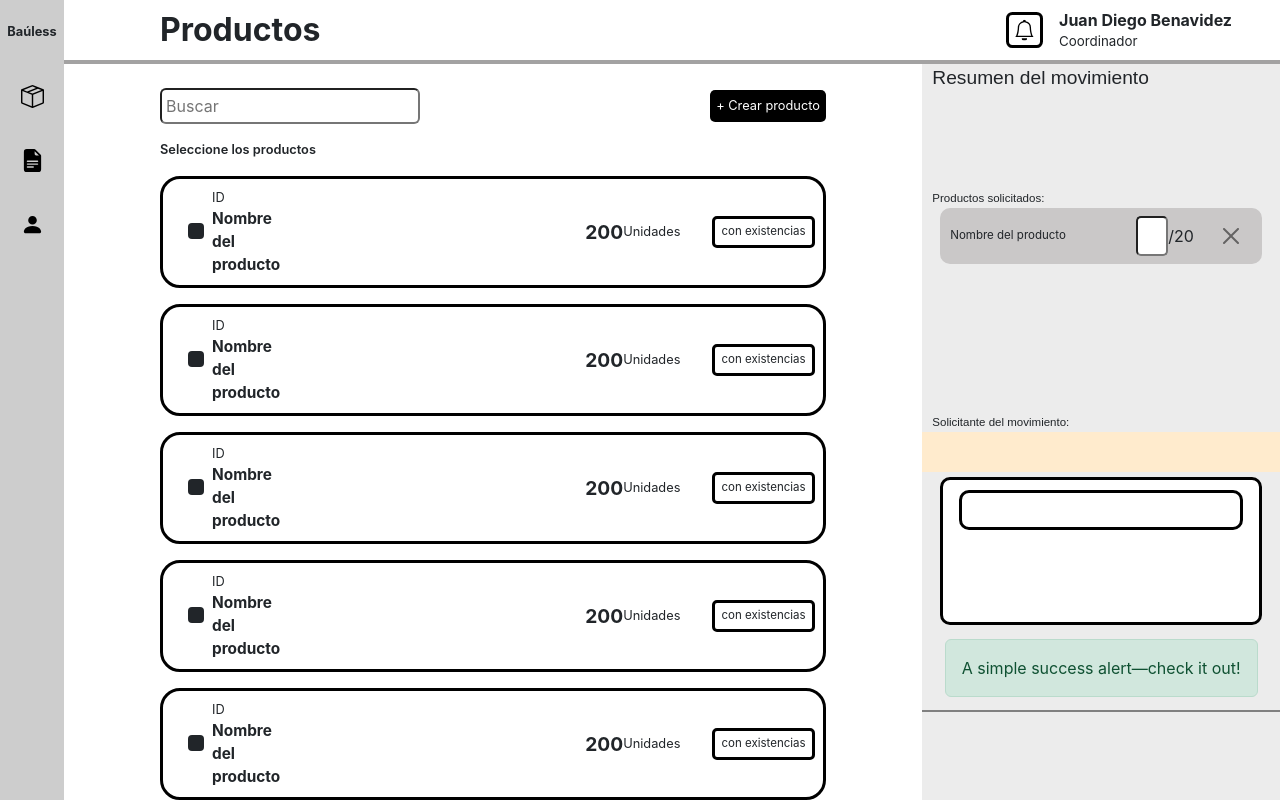
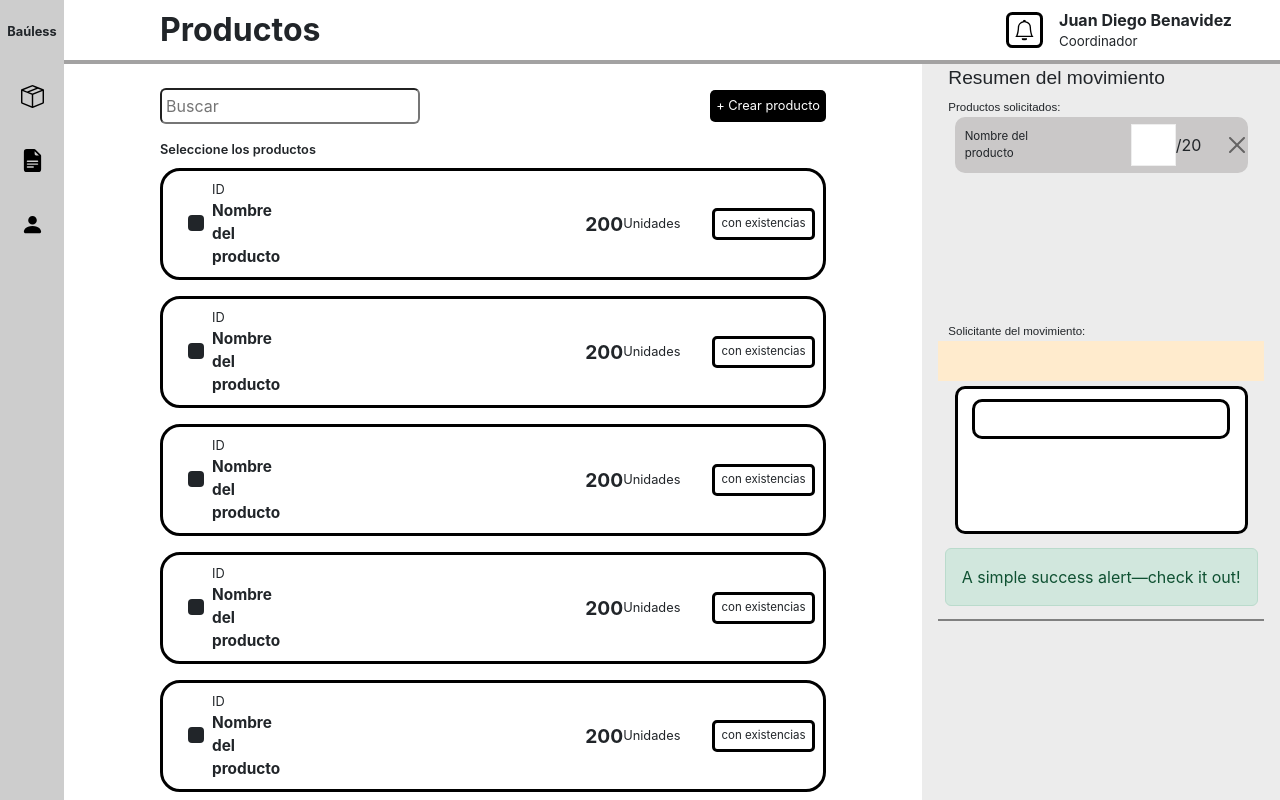
Before and after one commit to yeison0797/inventario.Front, a React (Create React App) app: page /productos in a window 1280 px wide. Built offline with nearby package versions, Linux system fonts and the light colour scheme.

Commit message:
maquetación

```diff
--- a/src/paginas/componentes/DerProductos.js
+++ b/src/paginas/componentes/DerProductos.js
@@ -5,7 +5,7 @@ import { BusquedaTrabajadores } from './BusquedaTrabajadores';
 
 export function DerProductos(){
   return(
-    <div className="der">
+    <div className="der px-3">
       <div className="titulo">
         <label className="titulo-resumen">Resumen del movimiento</label>
       </div>
--- a/src/paginas/componentes/IzqProductos.js
+++ b/src/paginas/componentes/IzqProductos.js
@@ -34,7 +34,7 @@ export function IzqProductos() {
 
 
 
-      <div className="contenido-productos pt-3">
+      <div className="contenido-productos pt-2">
         {listaProductos.map(producto => {
           return (
             <ProductoCreado producto={producto} />
--- a/src/paginas/componentes/ProductoSolicitado.js
+++ b/src/paginas/componentes/ProductoSolicitado.js
@@ -5,7 +5,7 @@ export function ProductoSolicitado(){
   return(
     <div className="producto-solicitado">
       <label className="label-producto-solicitado">Nombre del producto</label>
-      <input type="text" className="entrada-cantidad"></input>
+      <input type="number" name="edad" min="18" max="99" step="5"  className="entrada-cantidad" required></input>
       <label className="label-unidad">/20</label>
       <button type="button" class="btn-close" aria-label="Close"></button>
     </div>
--- a/src/paginas/componentes/css/DerProductos.css
+++ b/src/paginas/componentes/css/DerProductos.css
@@ -6,10 +6,9 @@
 }
 
 .titulo{
-    width: 100%;
-    height: 15vh;
+
     background-color: rgb(236, 236, 236);
-    /* background-color: aqua; */
+
     display: flex;
     align-items: flex-start;
     padding-left: 10px;
--- a/src/paginas/componentes/css/ProductoSolicitado.css
+++ b/src/paginas/componentes/css/ProductoSolicitado.css
@@ -1,4 +1,4 @@
-.producto-solicitado{
+.producto-solicitado {
     width: 90%;
     height: 7vh;
     background-color: rgb(202, 200, 200);
@@ -7,22 +7,24 @@
     align-items: center;
 }
 
-.label-producto-solicitado{
+.label-producto-solicitado {
     font-size: 0.9vw;
     padding-left: 10px;
     padding-right: 70px;
 }
 
-.entrada-cantidad{
-    width: 10%;
-    height: 5vh;
-    border-radius: 5px;
-    display: flex;
-    justify-content: center;
-    align-items: center;
-
+.entrada-cantidad {
+    width: 45px;
+    height: 42px;
+    line-height: 1.65;
+    float: left;
+    display: block;
+    padding: 0;
+    margin: 0;
+    padding-left: 20px;
+    border: 1px solid #eee;
 }
 
-.label-unidad{
+.label-unidad {
     padding-right: 25px;
 }
```
